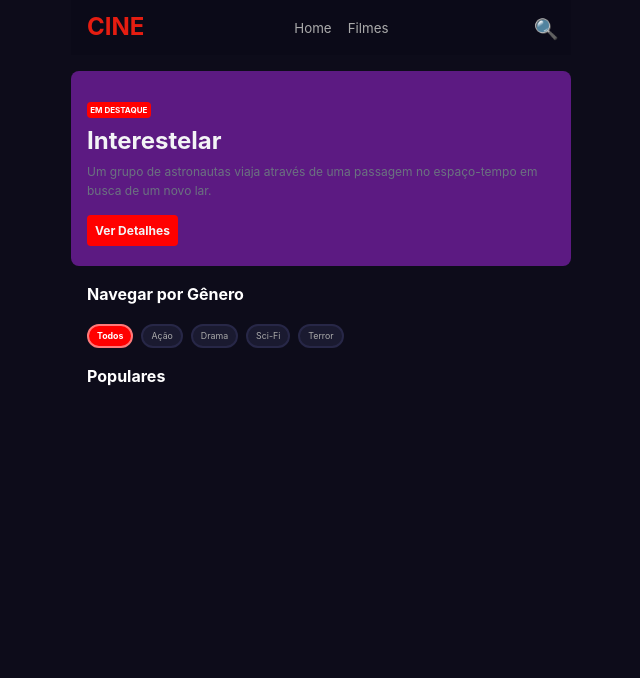
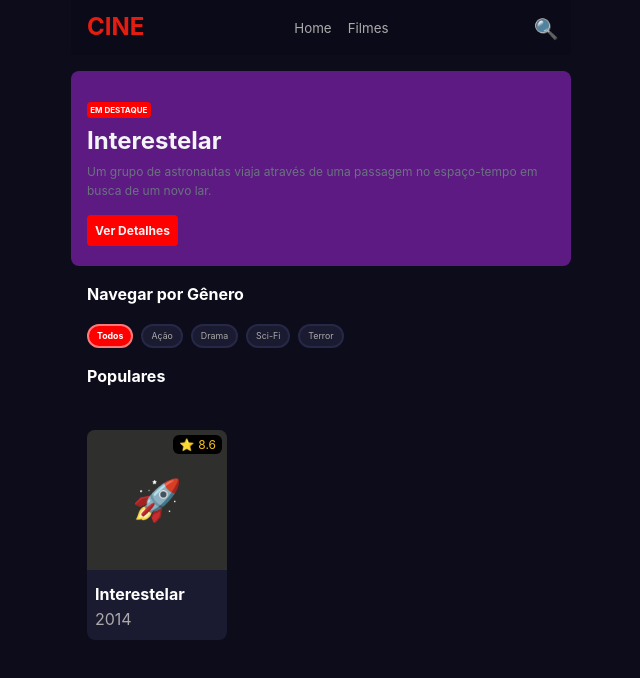
Before and after one commit to wellingtonbarbosadev/cineapp, a React (Vite) app: page / in a window 1280 px wide. Shown: the top 678 px of the page, without its empty margins (319-959 px from the left). Built offline with nearby package versions, Linux system fonts and the light colour scheme.

Commit message:
feat: add Movies component and integrate into Home page; create styles for Movies

```diff
--- /dev/null
+++ b/src/components/Movies/index.tsx
@@ -0,0 +1,30 @@
+import styles from "./styles.module.css";
+
+interface MovieInfo {
+  id: number;
+  title: string;
+  year: number;
+  genre: string;
+  rating: number;
+  director: string;
+  synopsis: string;
+  duration: string;
+  emoji: string;
+}
+
+export function Movies(movie: MovieInfo) {
+  return (
+    <div className={styles.movies}>
+      <div className={styles.movie}>
+        <a href="#">
+          <div>
+            <div>{movie.emoji}</div>
+            <span>{movie.rating}</span>
+          </div>
+          <p>{movie.title}</p>
+          <span className={styles.year}>{movie.year}</span>
+        </a>
+      </div>
+    </div>
+  );
+}
--- /dev/null
+++ b/src/components/Movies/styles.module.css
@@ -0,0 +1,81 @@
+.movies {
+  margin-block: 1rem;
+  padding: 1.5rem 1rem;
+  border-radius: 8px;
+
+  display: flex;
+  flex-wrap: wrap;
+
+  .movie {
+    background-color: #1A1A30;
+    border-radius: .5rem;
+
+    height: 210px;
+
+    transition: all .5s;
+
+    &:hover {
+      scale: 1.05;
+    }
+  }
+  .movie a {
+    &:hover {
+
+      cursor: pointer;
+    }
+    & > div {
+      width: 140px;
+      height: 140px;
+      background-color: rgb(47, 47, 46);
+
+      position: relative;
+
+      border-radius: .5rem .5rem 0 0;
+
+      div {
+        position: absolute;
+
+        top: 50%;
+        left: 50%;
+        transform: translate(-50%, -50%);
+        font-size: 40px;
+
+      }
+
+      span {
+        position: absolute;
+        top: 5px;
+        right: 5px;
+
+        background-color: black;
+        padding: 0 6px;
+
+        font-size: 12px;
+
+        color: #F9BF25;
+        border-radius: 6px;
+
+        &::before {
+          content: "⭐";
+          padding-right: 4px;
+        }
+      }
+    }
+
+    p, span {
+      padding-inline: .5rem;
+    }
+
+    p {
+      color: white;
+      font-weight: bolder;
+      margin: 0;
+      margin-top: .75rem;
+    }
+
+    span.year {
+      color: #AAA;
+      padding-bottom: 6px;
+    }
+  }
+}
--- a/src/pages/Home/index.tsx
+++ b/src/pages/Home/index.tsx
@@ -1,6 +1,9 @@
 import { Genres } from "../../components/Genres";
 import { Hero } from "../../components/Hero";
+import { Movies } from "../../components/Movies";
 import { TextDivisors } from "../../components/TextDivisors";
+
+import { movies } from "../../../data/movies.ts";
 
 export function Home() {
   return (
@@ -11,6 +14,10 @@
       <Genres />
 
       <TextDivisors text="Populares" />
+
+      {movies.map((movie) => (
+        <Movies key={movie.id} {...movie} />
+      ))}
     </div>
   );
 }
```
